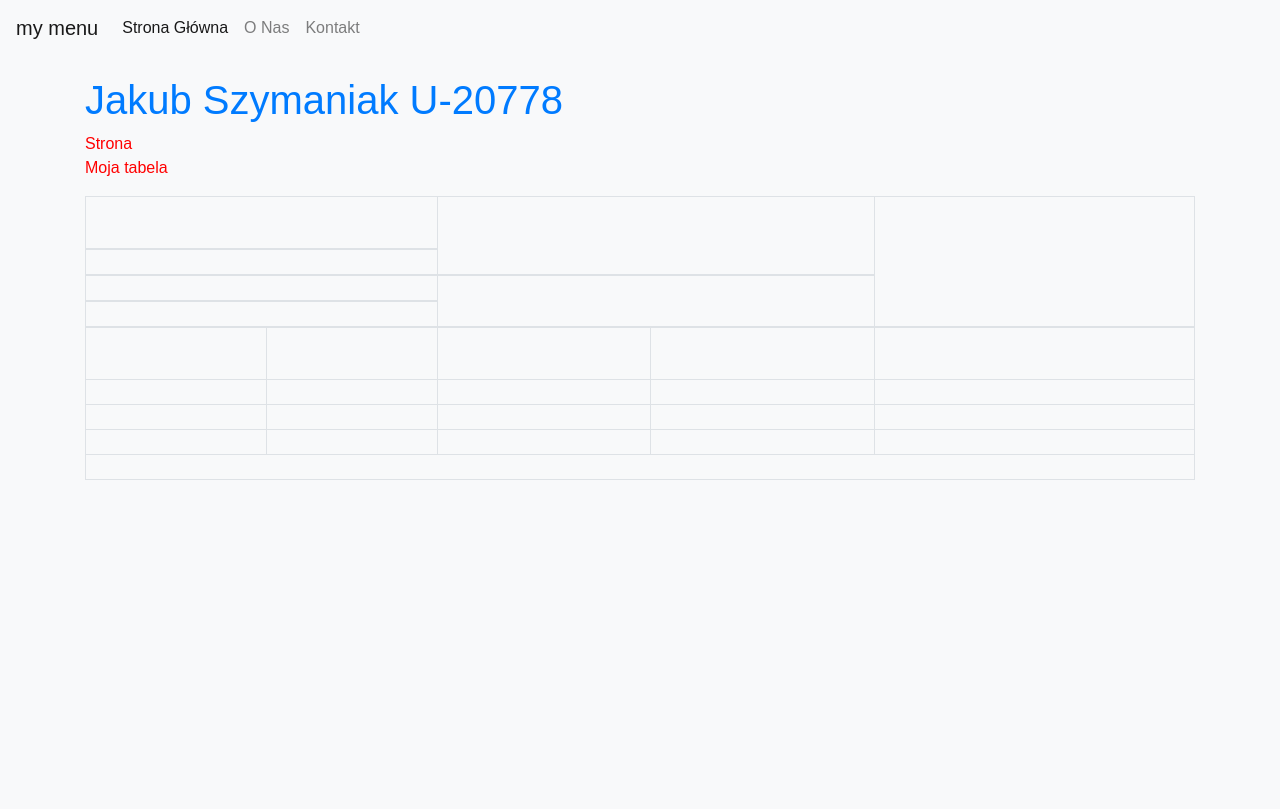
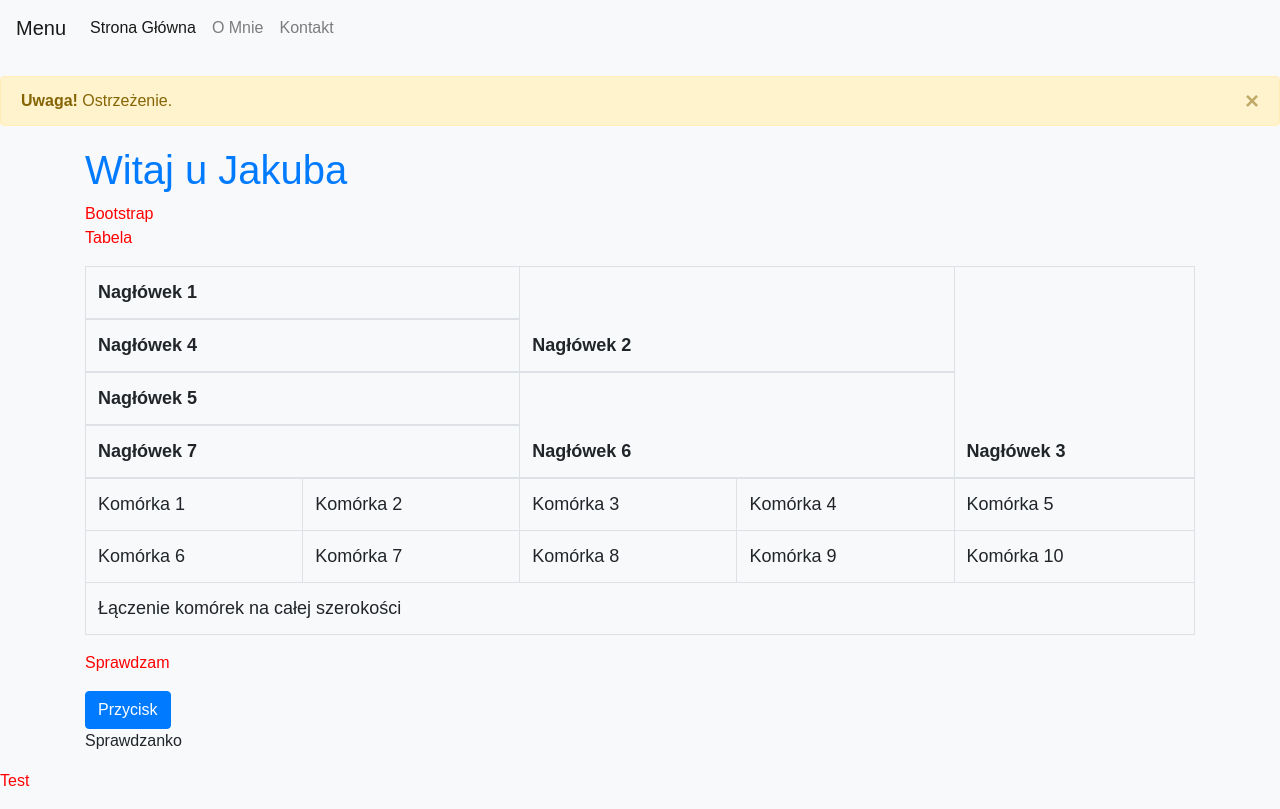
Before and after one commit to ProfesjonalnePodejscieJakuba/Gik, a plain HTML site: page bootstrap/index.html in a window 1280 px wide. Drawn offline with nearby package versions, Linux system fonts and the light colour scheme.

Commit message:
Dodanie Przycisku oraz kodu.js + modified html

```diff
--- a/bootstrap/css/styles.css
+++ b/bootstrap/css/styles.css
@@ -20,7 +20,16 @@ table {
     width: 100%;
     font-size: 18px;
 }
-div>p,
-div+p {
+
+
+
+
+div > p {
+    color: red;
+
+}
+
+
+div + p {
     color: red;
 }
--- a/bootstrap/index.html
+++ b/bootstrap/index.html
@@ -3,19 +3,19 @@
 <head>
     <meta charset="UTF-8">
     <meta name="viewport" content="width=device-width, initial-scale=1.0">
-    <title>Moja Strona</title>
+    <title>Strona Jakuba</title>
 
-
+    <!-- Bootstrap CSS -->
     <link rel="stylesheet" href="https://maxcdn.bootstrapcdn.com/bootstrap/4.5.2/css/bootstrap.min.css">
 
-
+    <!-- Własny styl -->
     <link rel="stylesheet" href="css/styles.css">
 </head>
 <body>
 
-    <!-- Menu -->
+    <!-- Menu nawigacyjne -->
     <nav class="navbar navbar-expand-lg navbar-light bg-light">
-        <a class="navbar-brand" href="#">my menu</a>
+        <a class="navbar-brand" href="#">Menu</a>
         <button class="navbar-toggler" type="button" data-toggle="collapse" data-target="#navbarNav" aria-controls="navbarNav" aria-expanded="false" aria-label="Toggle navigation">
             <span class="navbar-toggler-icon"></span>
         </button>
@@ -25,7 +25,7 @@
                     <a class="nav-link" href="#">Strona Główna</a>
                 </li>
                 <li class="nav-item">
-                    <a class="nav-link" href="#">O Nas</a>
+                    <a class="nav-link" href="#">O Mnie</a>
                 </li>
                 <li class="nav-item">
                     <a class="nav-link" href="#">Kontakt</a>
@@ -34,75 +34,74 @@
         </div>
     </nav>
 
+    <!-- Alert -->
+    <div class="alert alert-warning alert-dismissible fade show" role="alert">
+        <strong>Uwaga!</strong> Ostrzeżenie.
+        <button type="button" class="close" data-dismiss="alert" aria-label="Close">
+            <span aria-hidden="true">&times;</span>
+        </button>
+    </div>
 
+    <!-- Sekcja główna -->
+    <div class="container">
+        <h1>Witaj u Jakuba</h1>
+        <p>Bootstrap<br>Tabela</p>
 
-
-
-    <div class="container">
-        <h1>Jakub Szymaniak U-20778</h1>
-        <p>Strona<br>Moja tabela</p>
-
+        <!-- Tabela -->
         <table class="table table-bordered">
             <thead>
                 <tr>
-                  <th colspan="2">&nbsp;&nbsp;&nbsp;&nbsp;&nbsp;&nbsp;&nbsp;&nbsp;&nbsp;&nbsp;&nbsp;&nbsp;&nbsp;&nbsp;&nbsp;&nbsp;&nbsp;&nbsp;&nbsp;&nbsp;&nbsp;&nbsp;&nbsp;&nbsp;&nbsp;&nbsp;&nbsp;&nbsp;</th>
-                  <th colspan="2" rowspan="2"></th>
-                  <th rowspan="4">&nbsp;&nbsp;&nbsp;&nbsp;&nbsp;&nbsp;&nbsp;&nbsp;&nbsp;&nbsp;&nbsp;&nbsp;&nbsp;&nbsp;&nbsp;&nbsp;&nbsp;&nbsp;&nbsp;&nbsp;&nbsp;&nbsp;&nbsp;&nbsp;&nbsp;</th>
+                    <th colspan="2">Nagłówek 1</th>
+                    <th colspan="2" rowspan="2">Nagłówek 2</th>
+                    <th rowspan="4">Nagłówek 3</th>
                 </tr>
                 <tr>
-                  <th colspan="2"></th>
+                    <th colspan="2">Nagłówek 4</th>
                 </tr>
                 <tr>
-                  <th colspan="2"></th>
-                  <th colspan="2" rowspan="2"></th>
+                    <th colspan="2">Nagłówek 5</th>
+                    <th colspan="2" rowspan="2">Nagłówek 6</th>
                 </tr>
                 <tr>
-                  <th colspan="2"></th>
-                </tr></thead>
-              <tbody>
+                    <th colspan="2">Nagłówek 7</th>
+                </tr>
+            </thead>
+            <tbody>
                 <tr>
-                  <td>&nbsp;&nbsp;&nbsp;&nbsp;&nbsp;&nbsp;&nbsp;&nbsp;&nbsp;&nbsp;&nbsp;&nbsp;</td>
-                  <td>&nbsp;&nbsp;&nbsp;&nbsp;&nbsp;&nbsp;&nbsp;&nbsp;&nbsp;&nbsp;&nbsp;</td>
-                  <td>&nbsp;&nbsp;&nbsp;&nbsp;&nbsp;&nbsp;&nbsp;&nbsp;&nbsp;&nbsp;&nbsp;&nbsp;&nbsp;&nbsp;&nbsp;</td>
-                  <td>&nbsp;&nbsp;&nbsp;&nbsp;&nbsp;&nbsp;&nbsp;&nbsp;&nbsp;&nbsp;&nbsp;&nbsp;&nbsp;&nbsp;&nbsp;&nbsp;</td>
-                  <td></td>
+                    <td>Komórka 1</td>
+                    <td>Komórka 2</td>
+                    <td>Komórka 3</td>
+                    <td>Komórka 4</td>
+                    <td>Komórka 5</td>
                 </tr>
                 <tr>
-                  <td></td>
-                  <td></td>
-                  <td></td>
-                  <td></td>
-                  <td></td>
+                    <td>Komórka 6</td>
+                    <td>Komórka 7</td>
+                    <td>Komórka 8</td>
+                    <td>Komórka 9</td>
+                    <td>Komórka 10</td>
                 </tr>
                 <tr>
-                  <td></td>
-                  <td></td>
-                  <td></td>
-                  <td></td>
-                  <td></td>
+                    <td colspan="5">Łączenie komórek na całej szerokości</td>
                 </tr>
-                <tr>
-                  <td></td>
-                  <td></td>
-                  <td></td>
-                  <td></td>
-                  <td></td>
-                </tr>
-                <tr>
-                  <td colspan="5"></td>
-                </tr>
-              </tbody></table>
-
+            </tbody>
+        </table>
     </div>
 
+    <!-- Sekcja z przyciskiem -->
+    <div class="container">
+        <p>Sprawdzam</p>
+        <section>
+            <button id="button" class="btn btn-primary">Przycisk</button>
+            <p>Sprawdzanko</p>
+        </section>
+    </div>
 
+    <p>Test</p>
 
-
-
+    <!-- Skrypty -->
     <script src="https://ajax.googleapis.com/ajax/libs/jquery/3.5.1/jquery.min.js"></script>
     <script src="https://maxcdn.bootstrapcdn.com/bootstrap/4.5.2/js/bootstrap.min.js"></script>
-
-
     <script src="js/scripts.js"></script>
 </body>
 </html>
--- a/bootstrap/js/scripts.js
+++ b/bootstrap/js/scripts.js
@@ -1,12 +1,44 @@
-// scripts.js
-document.addEventListener('DOMContentLoaded', function() {
-    console.log('Strona została w pełni załadowana.');
+const osoby = [
+    {
+        imie: "Jan",
+        wiek: 30,
+        miasto: "Warszawa"
+    },
+    {
+        imie: "Anna",
+        wiek: 25,
+        miasto: "Kraków"
+    },
+    {
+        imie: "Piotr",
+        wiek: 35,
+        miasto: "Gdańsk"
+    }
+];
 
-    // Przykład dodania dynamicznego zachowania
-    const alertElement = document.querySelector('.alert');
-    if (alertElement) {
-        alertElement.addEventListener('closed.bs.alert', function () {
-            console.log('Ostrzeżenie zostało zamknięte.');
-        });
-    }
+document.getElementById("button").addEventListener("click", () => {
+    const container = document.createElement("div");
+    container.className = "mt-4";
+
+    osoby.forEach((osoba) => {
+        const card = document.createElement("div");
+        card.className = "card mb-3";
+        card.style = "max-width: 540px;";
+        card.innerHTML = `
+            <div class="row no-gutters">
+                <div class="col-md-4 bg-primary text-white text-center d-flex justify-content-center align-items-center">
+                    <h4>${osoba.imie}</h4>
+                </div>
+                <div class="col-md-8">
+                    <div class="card-body">
+                        <p class="card-text"><strong>Wiek:</strong> ${osoba.wiek}</p>
+                        <p class="card-text"><strong>Miasto:</strong> ${osoba.miasto}</p>
+                    </div>
+                </div>
+            </div>
+        `;
+        container.appendChild(card);
+    });
+
+    document.querySelector(".container").appendChild(container);
 });
```
